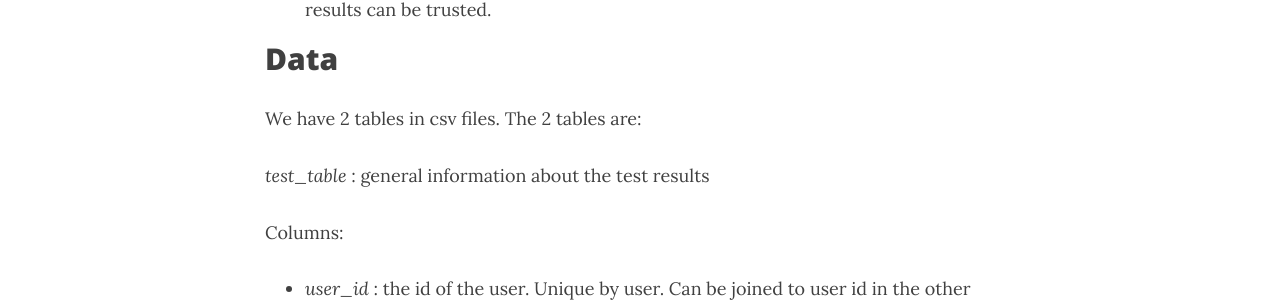
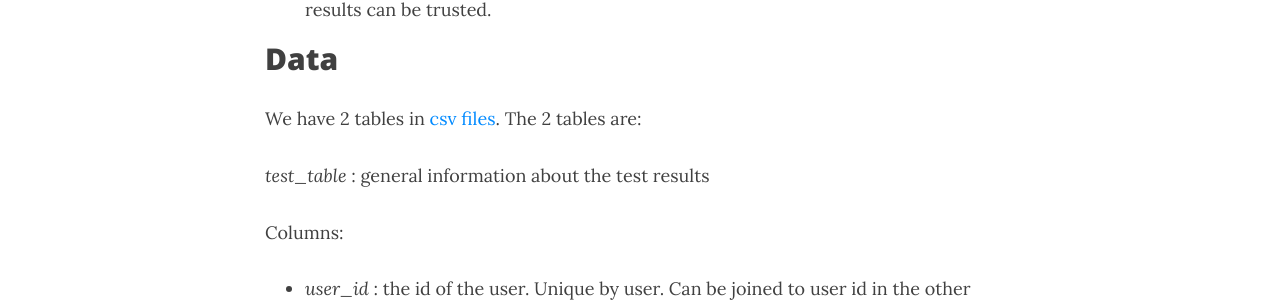
Before and after one commit to sabman83/data-analysis, a Jekyll site: the page built from _posts/2016-12-05-spanish-translation.md, in a window 1280 px wide and 900 px high, scrolled down 999 px. Shown: the part 153-455 px from the top of the window. Built offline with Jekyll 4.4.1, drawn with Linux system fonts in a browser that asks for light colours; nearby versions of some CDN libraries; part of the change alters nothing that is shown.

```diff
--- a/_posts/2016-12-05-spanish-translation.md
+++ b/_posts/2016-12-05-spanish-translation.md
@@ -31,7 +31,7 @@ You are asked to:
 * If you identified what was wrong, design an algorithm that would return FALSE if the same problem is happening in the future and TRUE if everything is good and the results can be trusted.
 
 ## Data
-We have 2 tables in csv files. The 2 tables are:
+We have 2 tables in [csv files](https://github.com/sabman83/data-analysis/tree/master/spanish-translation/data). The 2 tables are:
 
 *test_table* : general information about the test results
 
```
